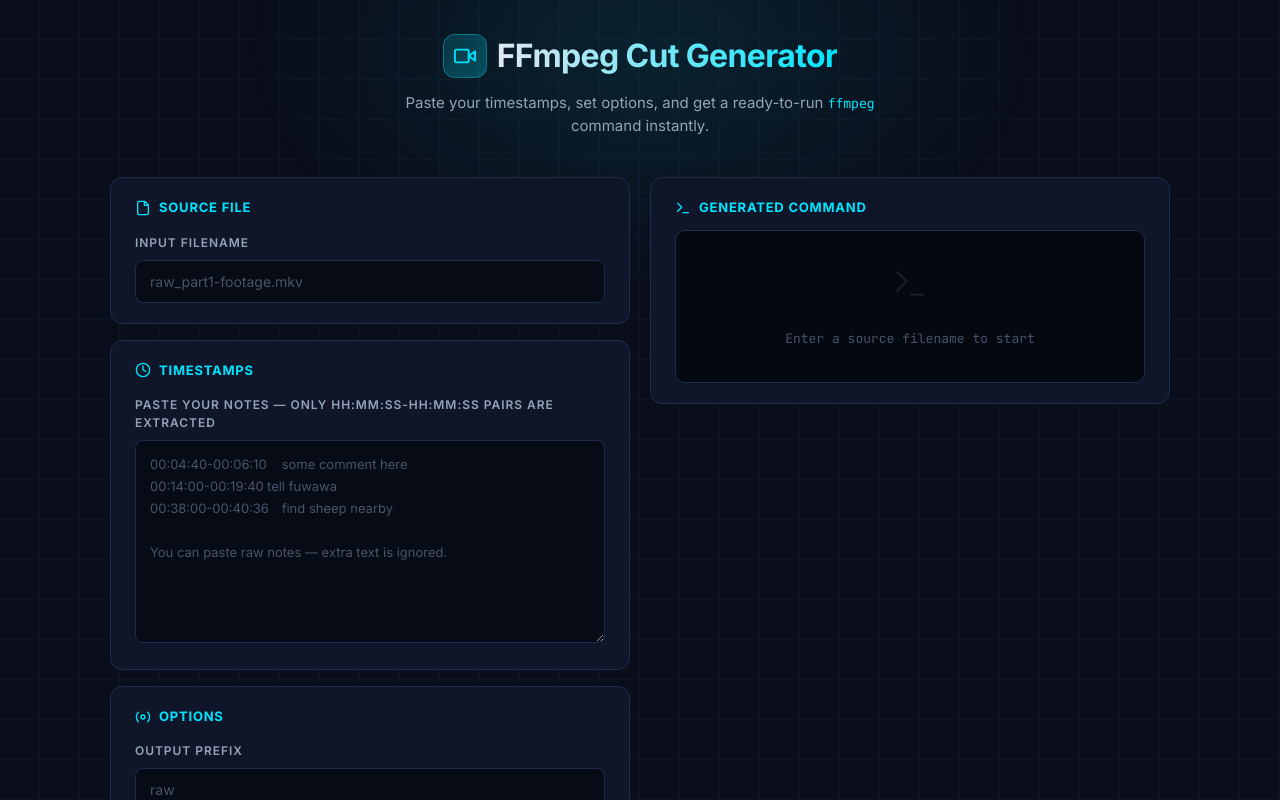
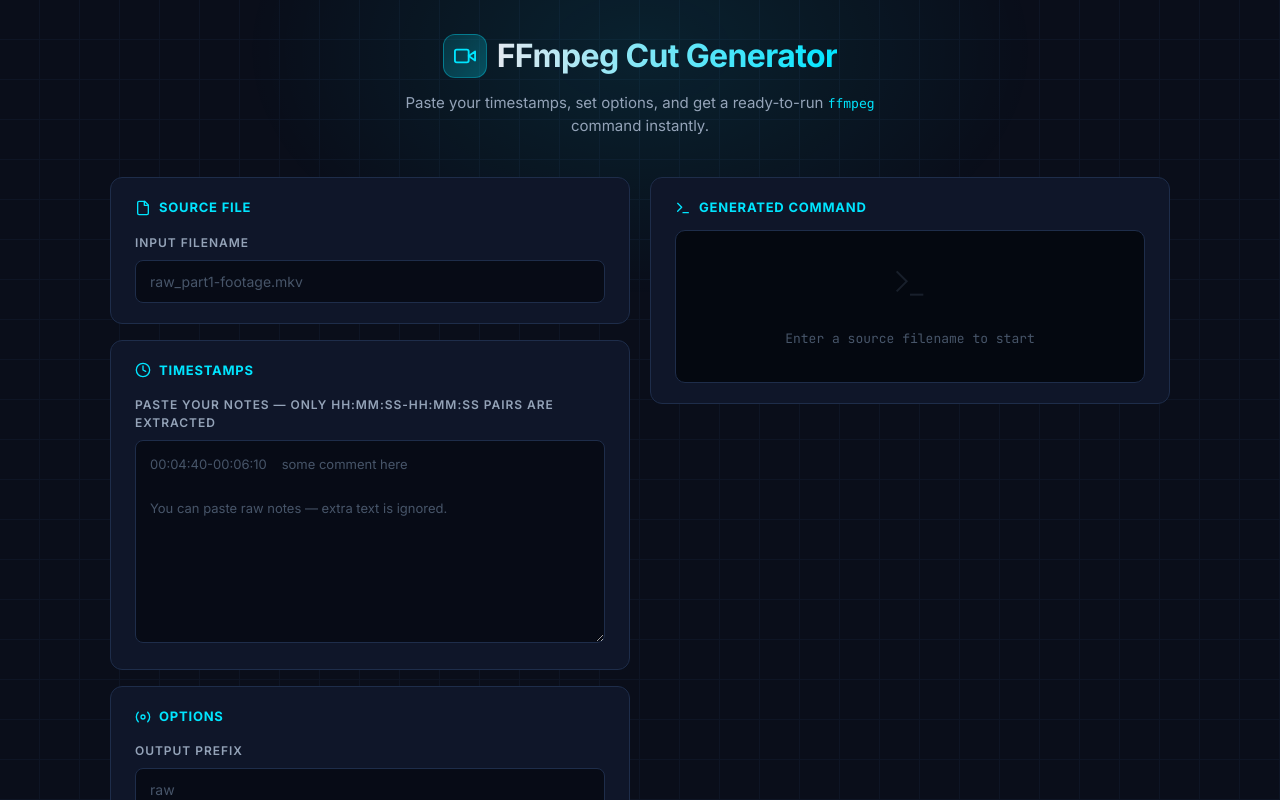
Before and after one commit to pnvttk/ffmpeg-cg, a React (Vite) app: page / in a window 1280 px wide. Shown: the top 800 px of the page. Built offline with nearby package versions, Linux system fonts and the light colour scheme.

Commit message:
fix: placeholder typo

```diff
--- a/src/features/timestamp-parser/TimestampParser.tsx
+++ b/src/features/timestamp-parser/TimestampParser.tsx
@@ -47,7 +47,7 @@
         className="field-textarea"
         value={value}
         onChange={handleChange}
-        placeholder={`00:04:40-00:06:10\tsome comment here\n00:14:00-00:19:40\ttell fuwawa\n00:38:00-00:40:36\tfind sheep nearby\n\nYou can paste raw notes — extra text is ignored.`}
+        placeholder={`00:04:40-00:06:10\tsome comment here\n\nYou can paste raw notes — extra text is ignored.`}
         rows={8}
         spellCheck={false}
       />
```
